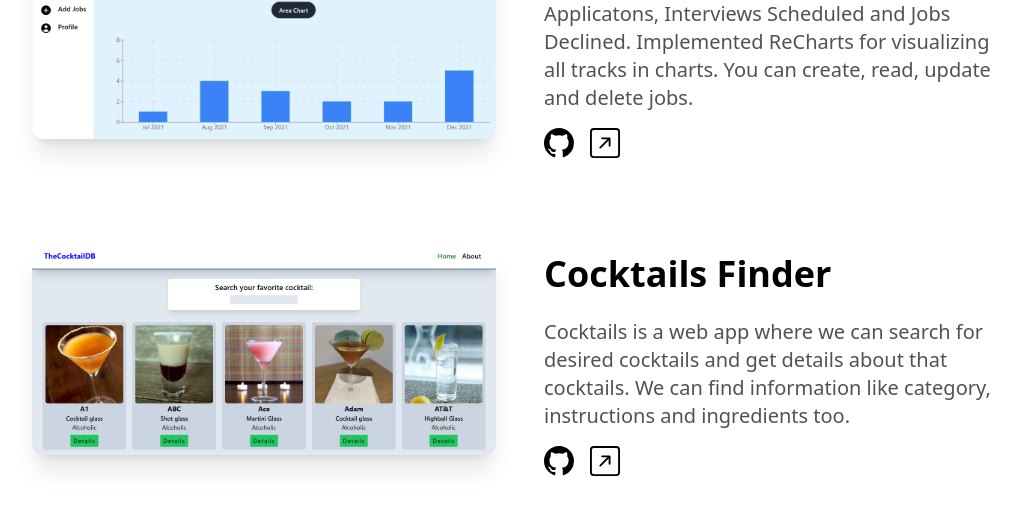
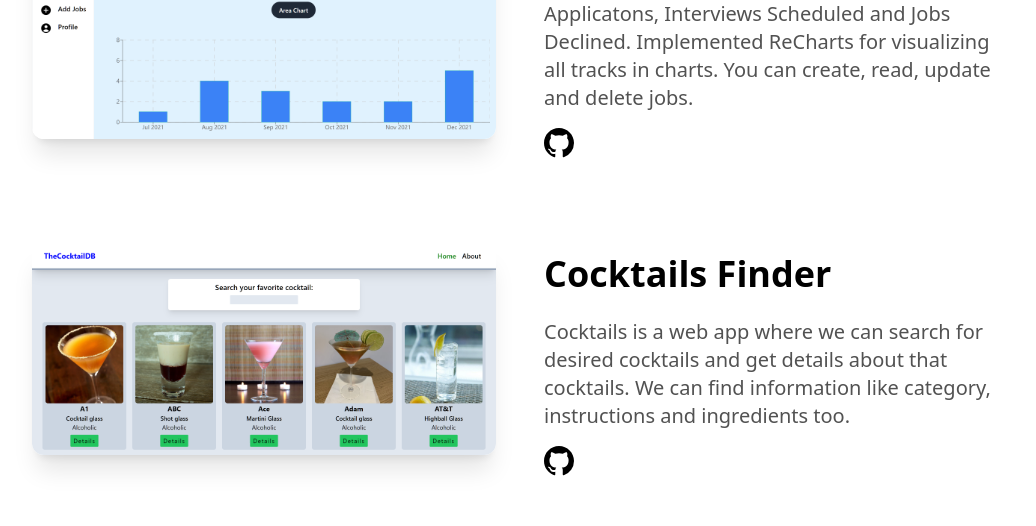
Before and after one commit to anon-pradip/nextjs-and-tailwindcss-portfolio, a Next.js app: page / in a window 1280 px wide. Shown: the part 1600-2126 px from the top of the page, without its empty margins (120-1156 px from the left). Built offline with nearby package versions, Linux system fonts and the light colour scheme.

Commit message:
Remove project link elements from ProjectsSection
Removed link elements for project details while keeping GitHub links.

```diff
--- a/components/ProjectsSection.jsx
+++ b/components/ProjectsSection.jsx
@@ -10,29 +10,25 @@ const projects = [
     name: "Jobster",
     description: "Jobster is a job tracking web app to track your all jobs. Features included to track are: Pending Applicatons, Interviews Scheduled and Jobs Declined. Implemented ReCharts for visualizing all tracks in charts. You can create, read, update and delete jobs.",
     image: "/job-track.png",
-    github: "https://github.com/anon-pradip/JobTrack-App",
-    link: "https://job-track.netlify.app/"
+    github: "https://github.com/anon-pradip/JobTrack-App"
   },
   {
     name: "Cocktails Finder",
     description: "Cocktails is a web app where we can search for desired cocktails and get details about that cocktails. We can find information like category, instructions and ingredients too.",
     image: "/cocktails.png",
-    github: "https://github.com/anon-pradip/cocktails",
-    link: "https://find-cocktails.netlify.app/"
+    github: "https://github.com/anon-pradip/cocktails"
   },
   {
     name: "Dojo Online Store",
     description: "This is a full featured web app where users can view products and add them to their cart and checkout them. There is also the provision for full flexible categories like price, colors, free shipping, etc.",
     image: "/dojo.png",
-    github: "https://github.com/anon-pradip/Dojo-Online-Store",
-    link: "https://dojo-online-store.netlify.app/"
+    github: "https://github.com/anon-pradip/Dojo-Online-Store"
   },
   {
     name: "Github Users",
     description: "This is a web app in which we can searh for any specific github users and view their repos details. It has ReCharts library implemented to visualize the details in charts.",
     image: "/github-user.png",
-    github: "https://github.com/anon-pradip/search-github-users-react",
-    link: "https://search-for-github-users-react.netlify.app/ "
+    github: "https://github.com/anon-pradip/search-github-users-react"
   },
 
 ]
@@ -74,12 +70,6 @@ const ProjectsSection = () => {
                           className="hover:-translate-y-1 transition-transform cursor-pointer"
                         />
                       </Link>
-                      <Link href={project.link} target="_blank">
-                        <BsArrowUpRightSquare
-                          size={30}
-                          className="hover:-translate-y-1 transition-transform cursor-pointer"
-                        />
-                      </Link>
                     </div>
                   </div>
                 </div>
```
